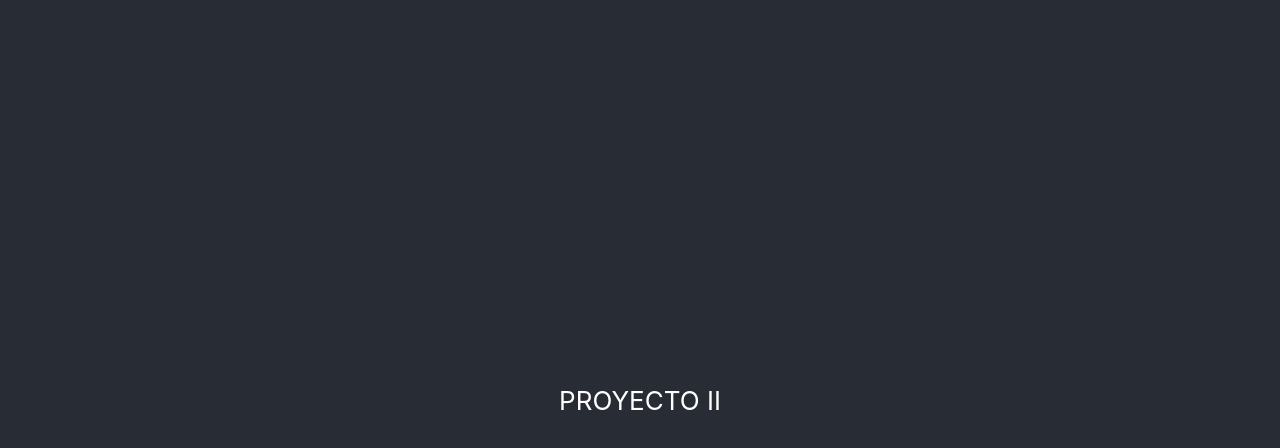
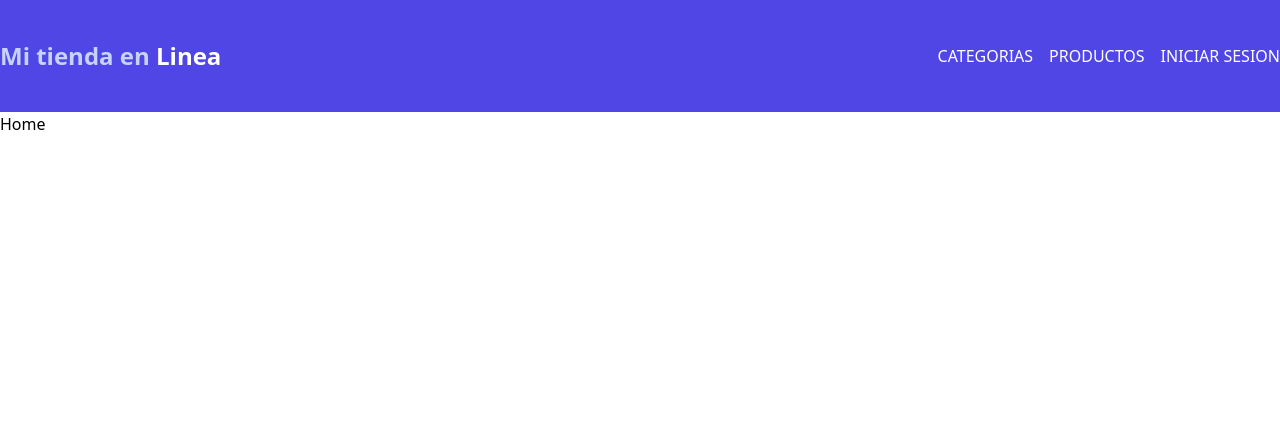
Before and after one commit to Biancardona/ProyectoII, a React (Create React App) app in the folder client/: page / in a window 1280 px wide. Shown: the top 448 px of the page. Built offline with nearby package versions, Linux system fonts and the light colour scheme.

Commit message:
HU 1 Implementado barra de navegacion

```diff
--- /dev/null
+++ b/client/index.html
@@ -0,0 +1,13 @@
+<!DOCTYPE html>
+<html lang="en">
+  <head>
+    <meta charset="UTF-8" />
+    <link rel="icon" type="image/svg+xml" href="/vite.svg" />
+    <meta name="viewport" content="width=device-width, initial-scale=1.0" />
+    <title>MTL Mi tienda en Linea</title>
+  </head>
+  <body>
+    <div id="root"></div>
+    <script type="module" src="/src/main.jsx"></script>
+  </body>
+</html>
--- /dev/null
+++ b/client/postcss.config.js
@@ -0,0 +1,6 @@
+export default {
+    plugins: {
+        tailwindcss: {},
+        autoprefixer: {},
+    },
+}
--- a/client/src/App.jsx
+++ b/client/src/App.jsx
@@ -1,17 +1,18 @@
+import { BrowserRouter, Routes, Route } from 'react-router-dom';
 
+import Layout from './layout/Layout';
+import Home from './pages/Home';
 import './App.css';
 
 function App() {
   return (
-    <div className="App">
-      <header className="App-header">
-
-        <p>
-          PROYECTO II
-        </p>
-
-      </header>
-    </div>
+    <BrowserRouter>
+      <Routes>
+        <Route path='/' element={<Layout />}>
+          <Route index element={<Home />} />
+        </Route>
+      </Routes>
+    </BrowserRouter>
   );
 }
 
--- /dev/null
+++ b/client/src/components/Header.jsx
@@ -0,0 +1,29 @@
+import { Link } from 'react-router-dom';
+
+const Header = () => {
+  return (
+    <header className='py-10 bg-indigo-600'>
+      <div className='container mx-auto flex flex-col lg:flex-row justify-between items-center'>
+        <h1 className='font-bold text-2xl text-indigo-200 text-center'>
+          Mi tienda en <spam className='text-white'> Linea </spam>
+        </h1>
+        <nav className='flex flex-col items-center lg:flex-row mt-5 lg:mt-0 gap-4'>
+          <Link className='text-white uppercase' to='/admin'>
+            {' '}
+            Categorias{' '}
+          </Link>
+          <Link className='text-white uppercase' to='/admin/profile'>
+            {' '}
+            Productos{' '}
+          </Link>
+          <button type='button' className='text-white uppercase'>
+            {' '}
+            Iniciar Sesion
+          </button>
+        </nav>
+      </div>
+    </header>
+  );
+};
+
+export default Header;
--- a/client/src/index.css
+++ b/client/src/index.css
@@ -1,13 +1,3 @@
-body {
-  margin: 0;
-  font-family: -apple-system, BlinkMacSystemFont, 'Segoe UI', 'Roboto', 'Oxygen',
-    'Ubuntu', 'Cantarell', 'Fira Sans', 'Droid Sans', 'Helvetica Neue',
-    sans-serif;
-  -webkit-font-smoothing: antialiased;
-  -moz-osx-font-smoothing: grayscale;
-}
-
-code {
-  font-family: source-code-pro, Menlo, Monaco, Consolas, 'Courier New',
-    monospace;
-}
+@tailwind base;
+@tailwind components;
+@tailwind utilities;
--- /dev/null
+++ b/client/src/layout/Layout.jsx
@@ -0,0 +1,12 @@
+import { Outlet } from 'react-router-dom';
+
+const Layout = () => {
+  return (
+    <main>
+      {' '}
+      <Outlet />
+    </main>
+  );
+};
+
+export default Layout;
--- /dev/null
+++ b/client/src/pages/Home.jsx
@@ -0,0 +1,12 @@
+import Header from '../components/Header';
+
+const Home = () => {
+  return (
+    <div>
+      <Header></Header>
+      Home
+    </div>
+  );
+};
+
+export default Home;
--- /dev/null
+++ b/client/tailwind.config.js
@@ -0,0 +1,8 @@
+/** @type {import('tailwindcss').Config} */
+export default {
+    content: ["index.html", "./src/**/*.jsx"],
+    theme: {
+        extend: {},
+    },
+    plugins: [],
+};
```
Also changed, not shown: client/package.json (+6 -1 lines), 1 other file (tests, documents, lock files or other folders).
